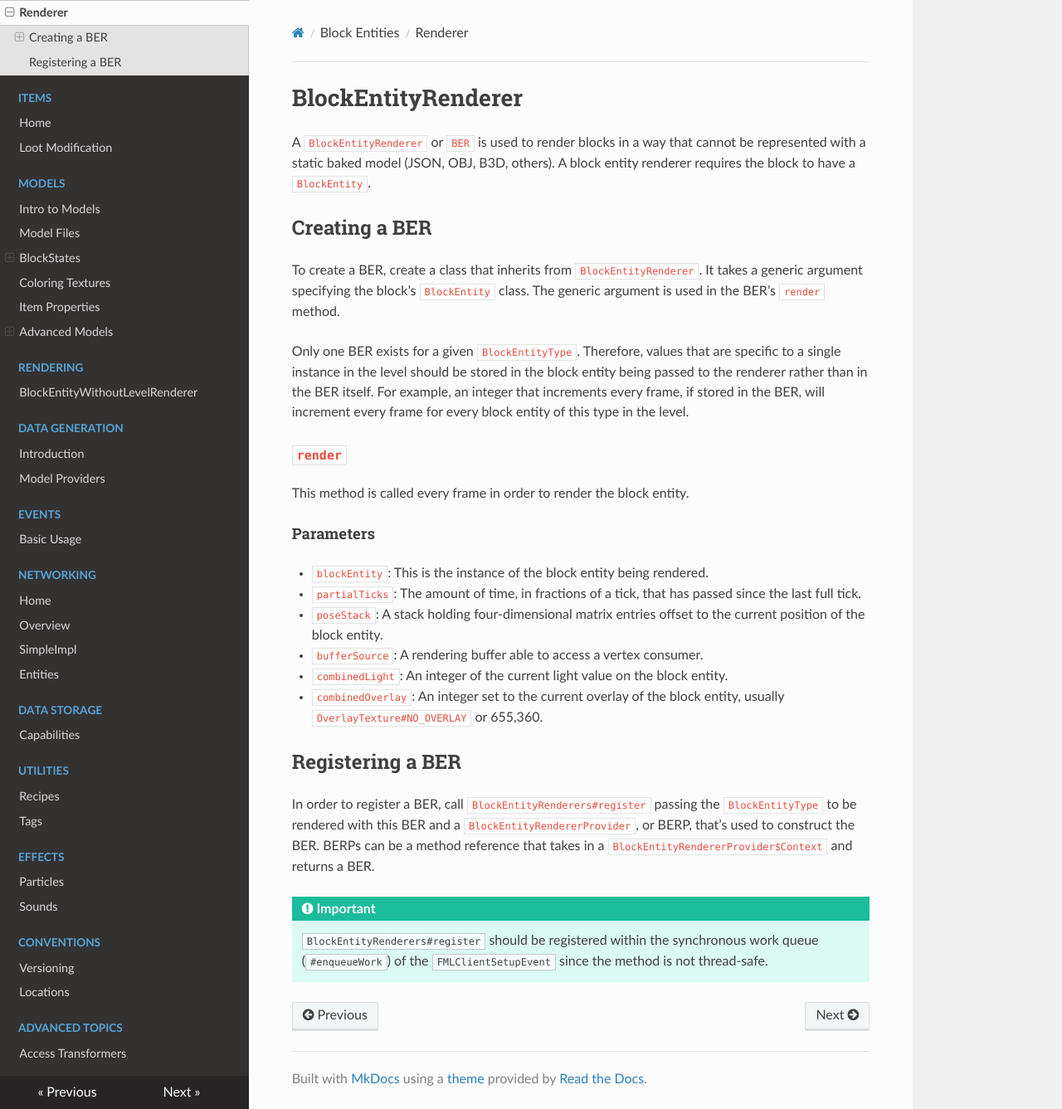
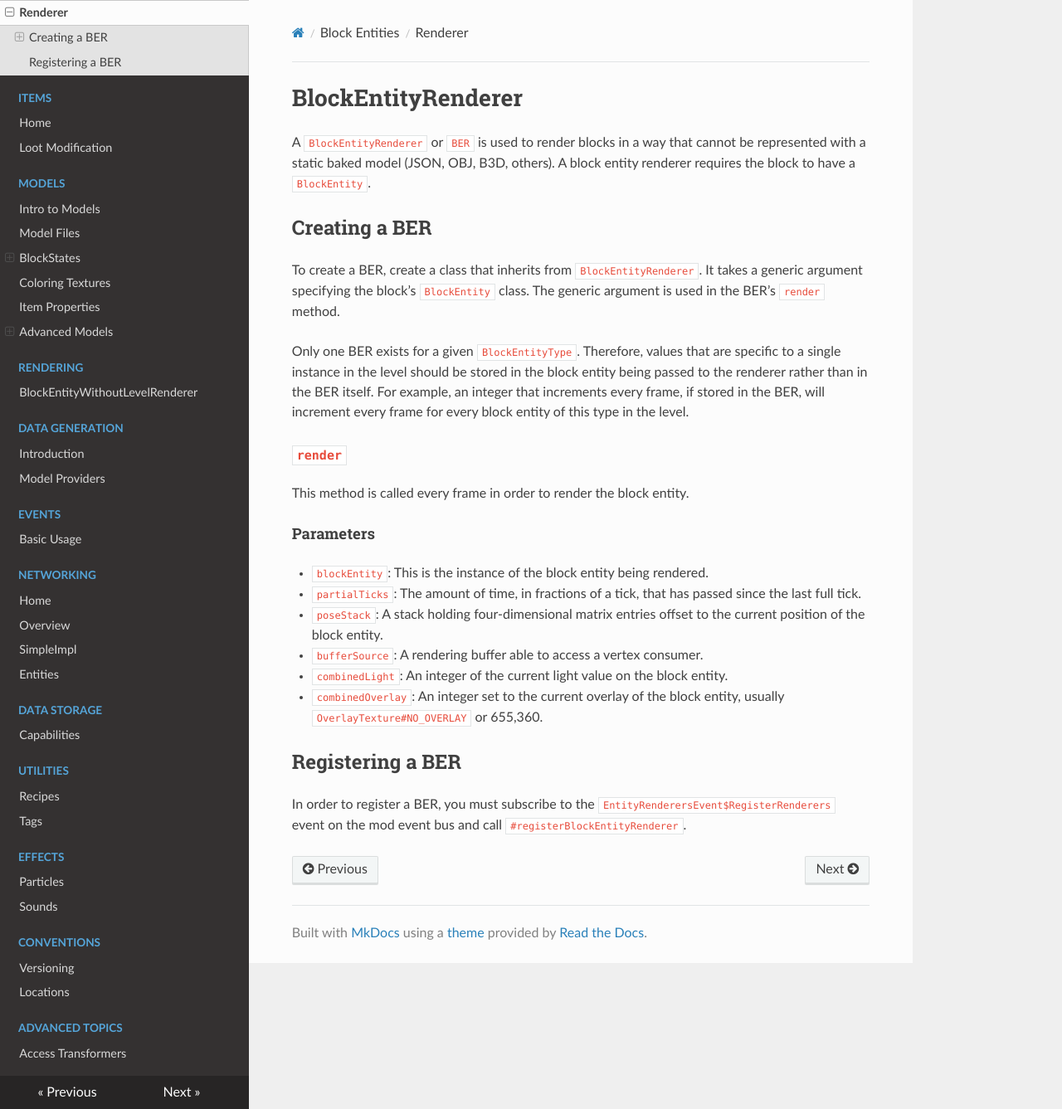
Before and after one commit to MinecraftForge/Documentation, an MkDocs documentation site: the page built from docs/blockentities/ber.md, in a window 1280 px wide and 1337 px high. Shown: the whole window at 83% size. Built offline with MkDocs 1.6.1, drawn with Linux system fonts in a browser that asks for light colours; nearby versions of some CDN libraries.

Commit message:
PR 37.0.19 Update

```diff
--- a/docs/blockentities/ber.md
+++ b/docs/blockentities/ber.md
@@ -25,8 +25,4 @@ This method is called every frame in order to render the block entity.
 Registering a BER
 -----------------
 
-In order to register a BER, call `BlockEntityRenderers#register` passing the `BlockEntityType` to be rendered with this BER and a `BlockEntityRendererProvider`, or BERP, that's used to construct the BER. BERPs can be a method reference that takes in a `BlockEntityRendererProvider$Context` and returns a BER.
-
-!!! important
-
-    `BlockEntityRenderers#register` should be registered within the synchronous work queue (`#enqueueWork`) of the `FMLClientSetupEvent` since the method is not thread-safe.
+In order to register a BER, you must subscribe to the `EntityRenderersEvent$RegisterRenderers` event on the mod event bus and call `#registerBlockEntityRenderer`.
```
